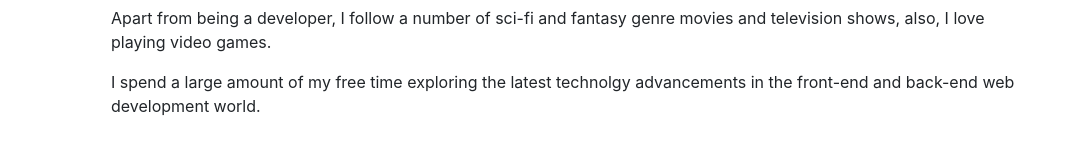
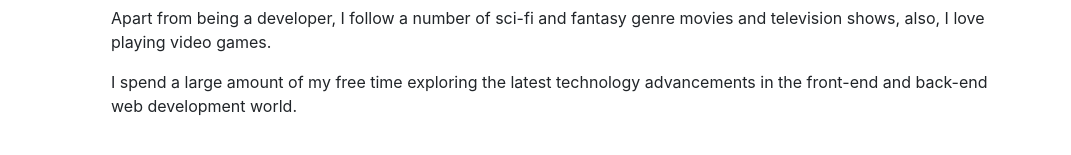
Before and after one commit to abarazarte/abarazarte.github.io, a website with bundled scripts: page index.html in a window 1280 px wide. Shown: the part 4208-4363 px from the top of the page, without its empty margins (209-1280 px from the left). Built offline with nearby package versions, Linux system fonts and the light colour scheme.

Commit message:
Fixed typo

```diff
--- a/index.html
+++ b/index.html
@@ -334,7 +334,7 @@
         <h2 class="mb-5">Interests</h2>
         <p>Apart from being a developer, I follow a number of sci-fi and fantasy genre movies and television shows, also, I
           love playing video games.</p>
-        <p class="mb-0">I spend a large amount of my free time exploring the latest technolgy advancements in the front-end and back-end
+        <p class="mb-0">I spend a large amount of my free time exploring the latest technology advancements in the front-end and back-end
           web development world.</p>
       </div>
     </section>
```
